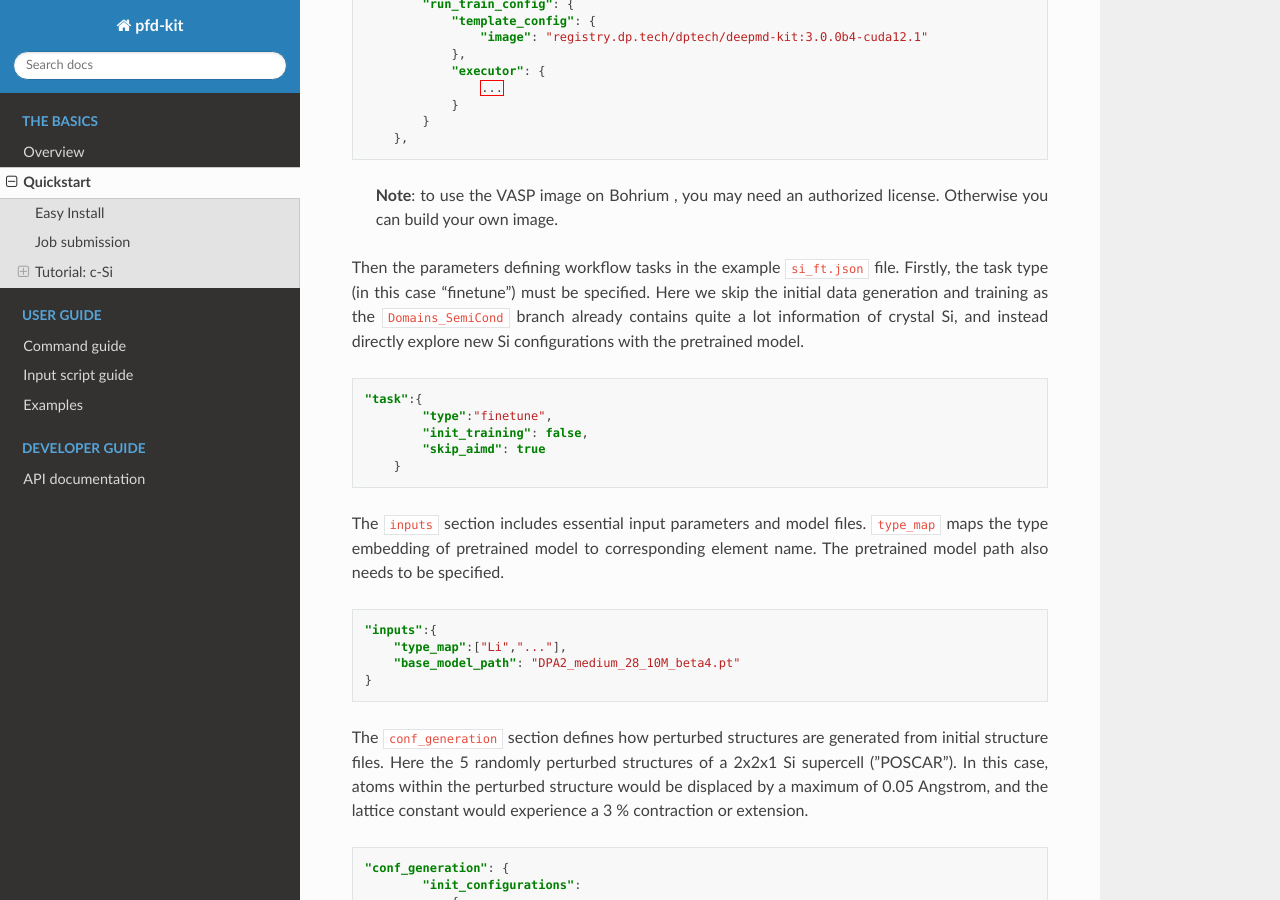
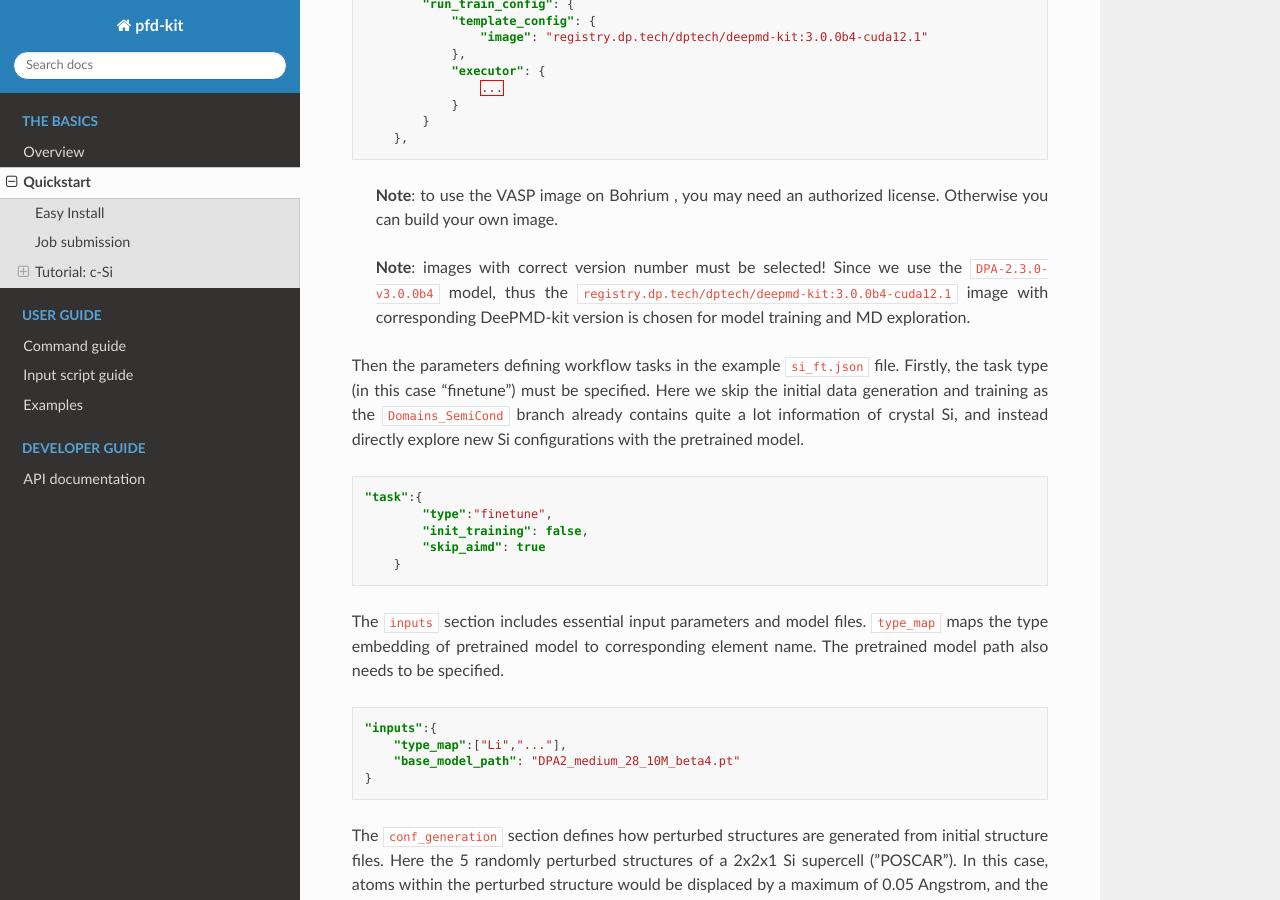
Before and after one commit to ruoyuwang1995nya/pfd-kit, a Sphinx documentation site: the page built from docs/basics/getting-started.md, in a window 1280 px wide and 900 px high, scrolled down 3529 px. Built offline with Sphinx 7.4.7 and the Read the Docs theme 3.1.0, drawn with Linux system fonts in a browser that asks for light colours; pages that are not in the unit, such as notebooks, are missing from menus.

Commit message:
fix: update examples

```diff
--- a/docs/basics/getting-started.md
+++ b/docs/basics/getting-started.md
@@ -121,6 +121,7 @@ Here, a lightweigh Ubuntu image and a cheap machine ("c2_m4_cpu") is selected. Y
 
 > **Note**: to use the VASP image on Bohrium , you may need an authorized license. Otherwise you can build your own image.
 
+> **Note**: images with correct version number must be selected! Since we use the `DPA-2.3.0-v3.0.0b4` model, thus the `registry.dp.tech/dptech/deepmd-kit:3.0.0b4-cuda12.1` image with corresponding DeePMD-kit version is chosen for model training and MD exploration.
 
 Then the parameters defining workflow tasks in the example `si_ft.json` file. Firstly, the task type (in this case "finetune") must be specified. Here we skip the initial data generation and training as the `Domains_SemiCond` branch already contains quite a lot information of crystal Si, and instead directly explore new Si configurations with the pretrained model.
 
```
Also changed, not shown: 3 other files.
